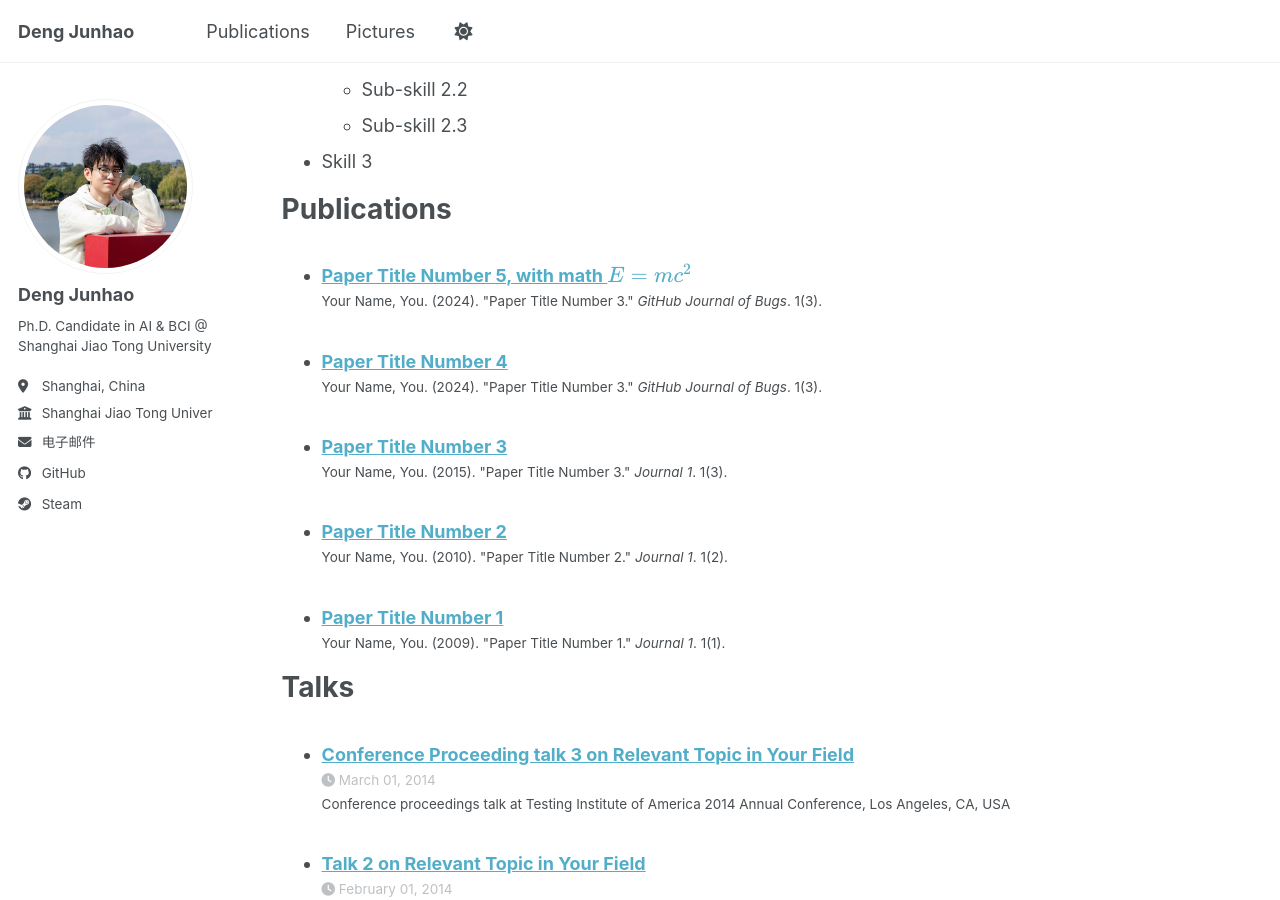
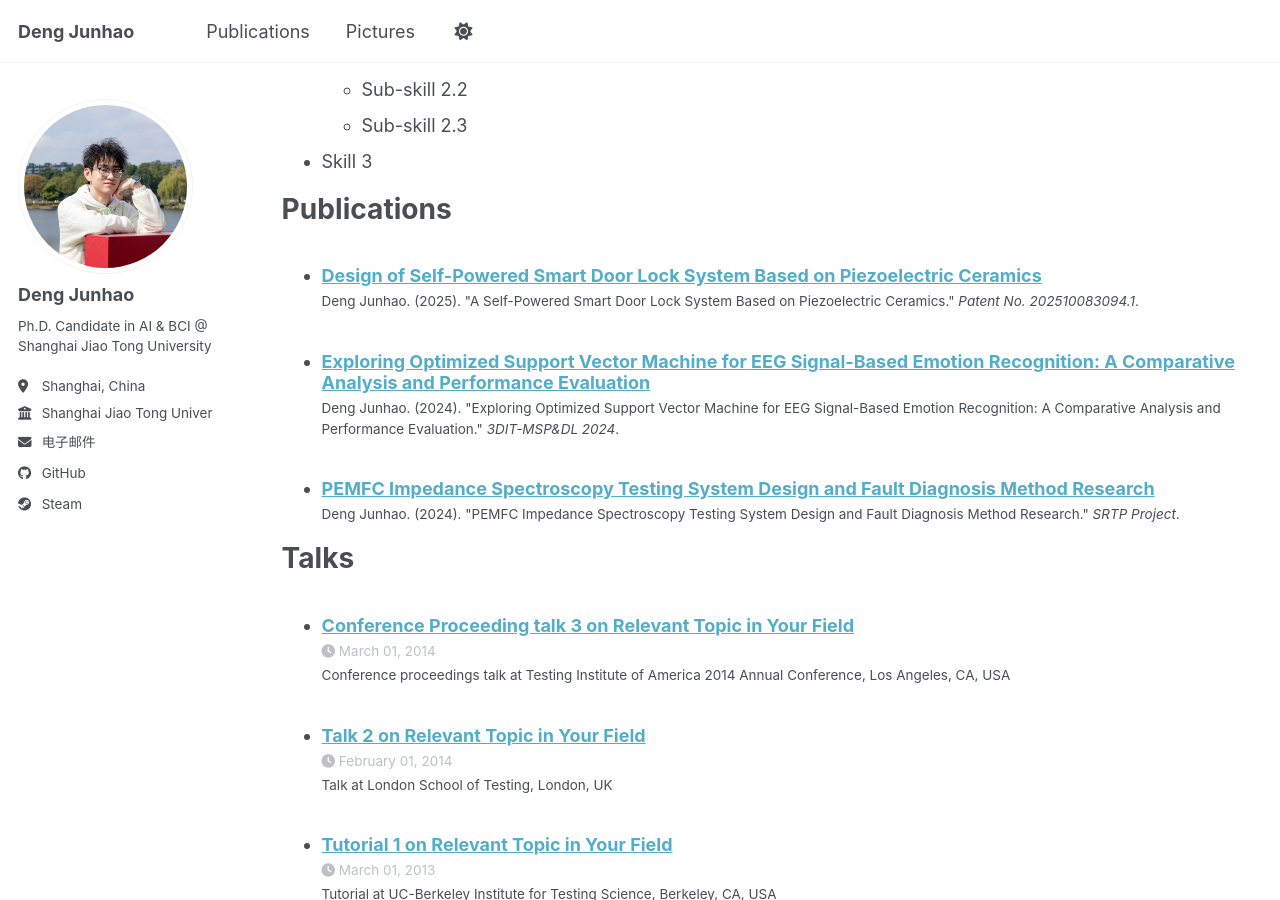
Before and after one commit to CarpeLerator/problog1, a Jekyll site: the page built from _pages/cv.md, in a window 1280 px wide and 900 px high, scrolled down 887 px. Built offline with Jekyll 4.4.1, drawn with Linux system fonts in a browser that asks for light colours; a script bundle is joined from its source files by our own code; library files that are not in the unit come from our copies.

Commit message:
Update publications with personal projects

```diff
--- a/_publications/2009-10-01-paper-title-number-1.md
+++ /dev/null
@@ -1,14 +0,0 @@
----
-title: "Paper Title Number 1"
-collection: publications
-category: manuscripts
-permalink: /publication/2009-10-01-paper-title-number-1
-excerpt: 'This paper is about the number 1. The number 2 is left for future work.'
-date: 2009-10-01
-venue: 'Journal 1'
-slidesurl: 'https://academicpages.github.io/files/slides1.pdf'
-paperurl: 'https://academicpages.github.io/files/paper1.pdf'
-bibtexurl: 'https://academicpages.github.io/files/bibtex1.bib'
-citation: 'Your Name, You. (2009). &quot;Paper Title Number 1.&quot; <i>Journal 1</i>. 1(1).'
----
-The contents above will be part of a list of publications, if the user clicks the link for the publication than the contents of section will be rendered as a full page, allowing you to provide more information about the paper for the reader. When publications are displayed as a single page, the contents of the above "citation" field will automatically be included below this section in a smaller font.
--- a/_publications/2010-10-01-paper-title-number-2.md
+++ /dev/null
@@ -1,14 +0,0 @@
----
-title: "Paper Title Number 2"
-collection: publications
-category: manuscripts
-permalink: /publication/2010-10-01-paper-title-number-2
-excerpt: 'This paper is about the number 2. The number 3 is left for future work.'
-date: 2010-10-01
-venue: 'Journal 1'
-slidesurl: 'https://academicpages.github.io/files/slides2.pdf'
-paperurl: 'https://academicpages.github.io/files/paper2.pdf'
-citation: 'Your Name, You. (2010). &quot;Paper Title Number 2.&quot; <i>Journal 1</i>. 1(2).'
----
-
-The contents above will be part of a list of publications, if the user clicks the link for the publication than the contents of section will be rendered as a full page, allowing you to provide more information about the paper for the reader. When publications are displayed as a single page, the contents of the above "citation" field will automatically be included below this section in a smaller font.
--- a/_publications/2015-10-01-paper-title-number-3.md
+++ /dev/null
@@ -1,14 +0,0 @@
----
-title: "Paper Title Number 3"
-collection: publications
-category: manuscripts
-permalink: /publication/2015-10-01-paper-title-number-3
-excerpt: 'This paper is about the number 3. The number 4 is left for future work.'
-date: 2015-10-01
-venue: 'Journal 1'
-slidesurl: 'https://academicpages.github.io/files/slides3.pdf'
-paperurl: 'https://academicpages.github.io/files/paper3.pdf'
-citation: 'Your Name, You. (2015). &quot;Paper Title Number 3.&quot; <i>Journal 1</i>. 1(3).'
----
-
-The contents above will be part of a list of publications, if the user clicks the link for the publication than the contents of section will be rendered as a full page, allowing you to provide more information about the paper for the reader. When publications are displayed as a single page, the contents of the above "citation" field will automatically be included below this section in a smaller font.
--- /dev/null
+++ b/_publications/2024-06-01-pemfc-fault-diagnosis.md
@@ -0,0 +1,25 @@
+---
+title: "PEMFC Impedance Spectroscopy Testing System Design and Fault Diagnosis Method Research"
+collection: publications
+permalink: /publication/2024-pemfc-fault-diagnosis
+excerpt: 'Research on PEMFC fault diagnosis using impedance spectroscopy testing and neural network-based unsupervised clustering analysis.'
+date: 2024-06-01
+venue: 'Student Research Training Program (SRTP)'
+citation: 'Deng Junhao. (2024). "PEMFC Impedance Spectroscopy Testing System Design and Fault Diagnosis Method Research." <i>SRTP Project</i>.'
+---
+
+## Project Overview
+
+As a core member of the Student Research Training Program (SRTP) at Southwest Jiaotong University, I participated in research on Proton Exchange Membrane Fuel Cell (PEMFC) fault diagnosis.
+
+## Research Focus
+
+- Analyzed fuel cell faults using impedance spectroscopy testing technology
+- Developed unsupervised clustering analysis using neural network algorithms
+- Created an efficient fault diagnosis model
+- Achieved 80% fault diagnosis accuracy
+
+## Results
+
+- Successfully completed the project with 80% fault diagnosis accuracy
+- The analysis model demonstrated effective fault detection capabilities
--- /dev/null
+++ b/_publications/2024-11-01-eeg-emotion-recognition.md
@@ -0,0 +1,25 @@
+---
+title: "Exploring Optimized Support Vector Machine for EEG Signal-Based Emotion Recognition: A Comparative Analysis and Performance Evaluation"
+collection: publications
+permalink: /publication/2024-eeg-emotion-recognition
+excerpt: 'This paper presents an optimized Support Vector Machine (SVM) approach for EEG-based emotion recognition, with a focus on depression diagnosis applications.'
+date: 2024-11-01
+venue: '3DIT-MSP&DL 2024'
+citation: 'Deng Junhao. (2024). "Exploring Optimized Support Vector Machine for EEG Signal-Based Emotion Recognition: A Comparative Analysis and Performance Evaluation." <i>3DIT-MSP&DL 2024</i>.'
+---
+
+## Project Overview
+
+During my summer research program at the University of California, Los Angeles (UCLA), I conducted research on BCI systems and EEG data analysis under the supervision of Professor Dejan Marković.
+
+## Research Focus
+
+- Collected and analyzed EEG data using BCI technology
+- Investigated innovative applications in depression diagnosis and treatment
+- Focused on machine learning and deep learning techniques for EEG emotion classification
+- Optimized machine learning algorithm efficiency and accuracy
+
+## Project Presentation
+
+- Completed group presentation: "EEG-Based BCI Innovations in Depression Diagnosis and Therapy"
+- Published EI conference paper on optimized SVM for EEG emotion recognition
--- /dev/null
+++ b/_publications/2025-01-01-self-powered-smart-lock.md
@@ -0,0 +1,32 @@
+---
+title: "Design of Self-Powered Smart Door Lock System Based on Piezoelectric Ceramics"
+collection: publications
+permalink: /publication/2025-self-powered-smart-lock
+excerpt: 'Design of a self-powered smart door lock system integrating piezoelectric ceramics and electromagnetic induction technology.'
+date: 2025-01-01
+venue: 'Invention Patent'
+patent_number: '202510083094.1'
+citation: 'Deng Junhao. (2025). "A Self-Powered Smart Door Lock System Based on Piezoelectric Ceramics." <i>Patent No. 202510083094.1</i>.'
+---
+
+## Project Overview
+
+This project addresses the problem of insufficient power supply and battery replacement in traditional smart door locks in remote areas by designing a self-powered smart door lock integrating piezoelectric ceramics and electromagnetic induction technology.
+
+## Technical Approach
+
+- Innovative door handle rotation power generation
+- Floor-based step power generation system
+- Efficiently converts mechanical energy from daily door handle rotation and floor stepping into electrical energy
+
+## My Responsibilities
+
+- Embedded system design
+- Overall mechanical structure modeling using SolidWorks
+- PCB circuit design and layout
+- Product documentation writing
+
+## Achievements
+
+- First author of invention patent: "A Self-Powered Smart Door Lock System Based on Piezoelectric Ceramics"
+- Patent number: 202510083094.1
--- a/_publications/2025-06-08-paper-title-number-5.md
+++ /dev/null
@@ -1,13 +0,0 @@
----
-title: "Paper Title Number 5, with math $$E=mc^2$$"
-collection: publications
-category: conferences
-permalink: /publication/2024-02-17-paper-title-number-4
-excerpt: 'This paper is about a famous math equation, $$E=mc^2$$'
-date: 2024-02-17
-venue: 'GitHub Journal of Bugs'
-paperurl: 'https://academicpages.github.io/files/paper3.pdf'
-citation: 'Your Name, You. (2024). &quot;Paper Title Number 3.&quot; <i>GitHub Journal of Bugs</i>. 1(3).'
----
-
-Using [MathJax](https://www.mathjax.org/) in the description is supported - $$E=mc^2$$ - however, the use must be mindful that the default delimiters are `$$...$$` and `\\[...\\]` which differs from the `$...$` that is typically expected.
```
Also changed, not shown: _pages/pictures.md (+1 -0 lines), _publications/2024-02-17-paper-title-number-4.md (deleted, +0 -13 lines), images/my_photo/9.jpg (added).
